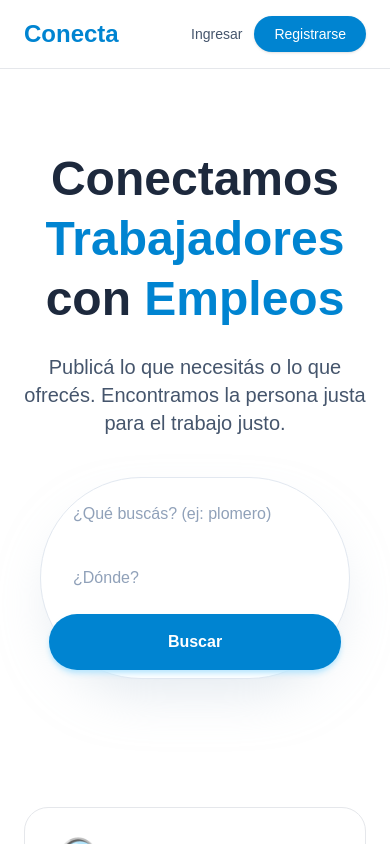
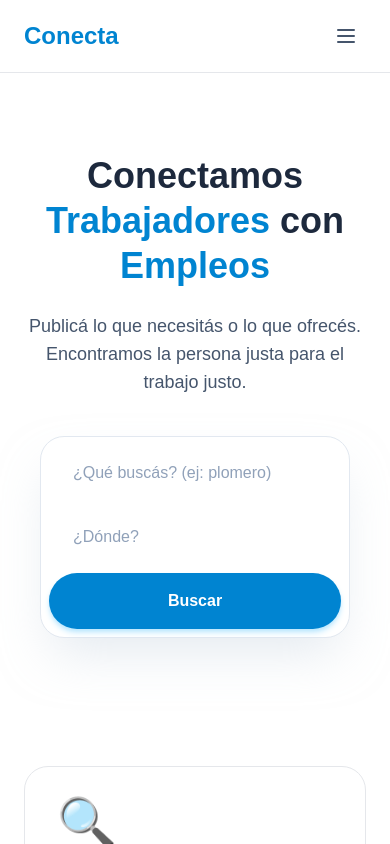
Before and after one commit to y1184/conecta, a Next.js app: page / in a window 390 px wide. Shown: the top 844 px of the page. Built offline with nearby package versions, Linux system fonts and the light colour scheme; no server answers.

Commit message:
Agregar menu de navegacionmovil (hamburguesa)

```diff
--- a/src/app/page.tsx
+++ b/src/app/page.tsx
@@ -9,8 +9,8 @@ import { User } from "@supabase/supabase-js";
 export default function Home() {
   const [usuario, setUsuario] = useState<User | null>(null);
   const [noLeidos, setNoLeidos] = useState(0);
+  const [menuAbierto, setMenuAbierto] = useState(false); // 👈 NUEVO: Estado para el menú móvil
 
-  // Estados para el buscador
   const [busqueda, setBusqueda] = useState("");
   const [ubicacion, setUbicacion] = useState("");
 
@@ -73,10 +73,12 @@ export default function Home() {
     <div className="min-h-screen flex flex-col">
       {/* HEADER */}
       <header className="border-b border-gray-200 bg-white/80 backdrop-blur-md sticky top-0 z-50">
-        <div className="max-w-6xl mx-auto px-6 py-4 flex items-center justify-between">
+        <div className="max-w-6xl mx-auto px-6 py-4 flex items-center justify-between relative">
           <Link href="/" className="text-2xl font-bold text-sky-600">
             Conecta
           </Link>
+
+          {/* 👈 MENÚ DE ESCRITORIO (Oculto en celular) */}
           <nav className="hidden md:flex gap-6 text-sm font-medium text-slate-600">
             <Link href="/trabajos" className="hover:text-sky-600 transition-colors">Buscar trabajo</Link>
             <Link href="/trabajadores" className="hover:text-sky-600 transition-colors">Buscar trabajadores</Link>
@@ -91,39 +93,85 @@ export default function Home() {
               )}
             </Link>
           </nav>
+
+          {/* 👈 BOTÓN DE USUARIO Y HAMBURGUESA */}
           <div className="flex gap-3 items-center">
             {usuario ? (
               <>
-                <Link href="/perfil" className="text-sm font-medium text-slate-600 hover:text-sky-600 transition-colors">
+                <Link href="/perfil" className="hidden sm:block text-sm font-medium text-slate-600 hover:text-sky-600 transition-colors">
                   Mi cuenta
                 </Link>
                 <button
                   onClick={handleLogout}
-                  className="bg-sky-600 text-white text-sm font-medium px-5 py-2 rounded-full hover:bg-sky-700 transition-colors shadow-sm"
+                  className="hidden sm:block bg-sky-600 text-white text-sm font-medium px-5 py-2 rounded-full hover:bg-sky-700 transition-colors shadow-sm"
                 >
                   Salir
                 </button>
               </>
             ) : (
               <>
-                <Link href="/login" className="text-sm font-medium text-slate-600 hover:text-sky-600 transition-colors">
+                <Link href="/login" className="hidden sm:block text-sm font-medium text-slate-600 hover:text-sky-600 transition-colors">
                   Ingresar
                 </Link>
-                <Link href="/registro" className="bg-sky-600 text-white text-sm font-medium px-5 py-2 rounded-full hover:bg-sky-700 transition-colors shadow-sm">
+                <Link href="/registro" className="hidden sm:block bg-sky-600 text-white text-sm font-medium px-5 py-2 rounded-full hover:bg-sky-700 transition-colors shadow-sm">
                   Registrarse
                 </Link>
               </>
             )}
+
+            {/* 👈 NUEVO: Botón Hamburguesa (solo visible en móvil) */}
+            <button
+              onClick={() => setMenuAbierto(!menuAbierto)}
+              className="md:hidden p-2 text-slate-600 hover:text-sky-600 focus:outline-none"
+            >
+              <svg className="w-6 h-6" fill="none" stroke="currentColor" viewBox="0 0 24 24" xmlns="http://www.w3.org/2000/svg">
+                {menuAbierto ? (
+                  <path strokeLinecap="round" strokeLinejoin="round" strokeWidth={2} d="M6 18L18 6M6 6l12 12" />
+                ) : (
+                  <path strokeLinecap="round" strokeLinejoin="round" strokeWidth={2} d="M4 6h16M4 12h16M4 18h16" />
+                )}
+              </svg>
+            </button>
           </div>
+
+          {/* 👈 NUEVO: MENÚ DESPLEGABLE MÓVIL */}
+          {menuAbierto && (
+            <div className="absolute top-full left-0 w-full bg-white border-b border-gray-200 shadow-lg md:hidden flex flex-col py-4 px-6 gap-4">
+              <Link href="/trabajos" onClick={() => setMenuAbierto(false)} className="text-sm font-medium text-slate-600 hover:text-sky-600">Buscar trabajo</Link>
+              <Link href="/trabajadores" onClick={() => setMenuAbierto(false)} className="text-sm font-medium text-slate-600 hover:text-sky-600">Buscar trabajadores</Link>
+              <Link href="/formalizate" onClick={() => setMenuAbierto(false)} className="text-sm font-medium text-slate-600 hover:text-sky-600">Formalizate</Link>
+              <Link href="/publicar" onClick={() => setMenuAbierto(false)} className="text-sm font-medium text-slate-600 hover:text-sky-600">Publicar demanda</Link>
+              <Link href="/mensajes" onClick={() => setMenuAbierto(false)} className="text-sm font-medium text-slate-600 hover:text-sky-600 flex items-center">
+                Mensajes
+                {noLeidos > 0 && (
+                  <span className="ml-2 bg-red-500 text-white text-xs font-bold px-2 py-0.5 rounded-full">{noLeidos}</span>
+                )}
+              </Link>
+
+              <div className="h-px bg-gray-200 w-full my-1"></div>
+
+              {usuario ? (
+                <>
+                  <Link href="/perfil" onClick={() => setMenuAbierto(false)} className="text-sm font-medium text-sky-600">Mi cuenta</Link>
+                  <button onClick={() => { handleLogout(); setMenuAbierto(false); }} className="text-left text-sm font-medium text-red-600">Cerrar sesión</button>
+                </>
+              ) : (
+                <>
+                  <Link href="/login" onClick={() => setMenuAbierto(false)} className="text-sm font-medium text-sky-600">Ingresar</Link>
+                  <Link href="/registro" onClick={() => setMenuAbierto(false)} className="text-sm font-medium text-sky-600">Registrarse</Link>
+                </>
+              )}
+            </div>
+          )}
         </div>
       </header>
 
       {/* HERO */}
       <section className="max-w-6xl mx-auto px-6 pt-20 pb-16 text-center flex-1 w-full">
-        <h2 className="text-5xl md:text-6xl font-extrabold mb-6 leading-tight text-slate-800">
+        <h2 className="text-4xl md:text-6xl font-extrabold mb-6 leading-tight text-slate-800">
           Conectamos <span className="text-sky-600">Trabajadores</span> con <span className="text-sky-600">Empleos</span>
         </h2>
-        <p className="text-xl text-slate-600 mb-10 max-w-2xl mx-auto">
+        <p className="text-lg md:text-xl text-slate-600 mb-10 max-w-2xl mx-auto">
           Publicá lo que necesitás o lo que ofrecés. Encontramos la persona justa para el trabajo justo.
         </p>
 
@@ -131,7 +179,7 @@ export default function Home() {
         <div className="max-w-4xl mx-auto mt-10 px-4 relative z-10">
           <form
             onSubmit={handleBuscar}
-            className="bg-white rounded-full shadow-2xl shadow-slate-300/50 p-2 flex flex-col md:flex-row items-center gap-2 border border-slate-200"
+            className="bg-white rounded-3xl md:rounded-full shadow-2xl shadow-slate-300/50 p-2 flex flex-col md:flex-row items-center gap-2 border border-slate-200"
           >
             <input
               type="text"
@@ -222,10 +270,10 @@ export default function Home() {
 
       {/* BANNER UNIPERSONAL */}
       <section className="max-w-6xl mx-auto px-6 py-20 w-full">
-        <div className="bg-sky-600 text-white rounded-3xl p-12 text-center shadow-2xl shadow-sky-200 relative overflow-hidden">
+        <div className="bg-sky-600 text-white rounded-3xl p-8 md:p-12 text-center shadow-2xl shadow-sky-200 relative overflow-hidden">
           <div className="relative z-10">
-            <h3 className="text-3xl font-bold mb-4">¿Trabajás por tu cuenta?</h3>
-            <p className="text-lg mb-8 opacity-90 max-w-2xl mx-auto">
+            <h3 className="text-2xl md:text-3xl font-bold mb-4">¿Trabajás por tu cuenta?</h3>
+            <p className="text-base md:text-lg mb-8 opacity-90 max-w-2xl mx-auto">
               Te ayudamos a formalizarte como unipersonal: alta en DGI, BPS, facturación electrónica y todo lo que necesitás.
             </p>
             <Link href="/formalizate" className="inline-block bg-white text-sky-600 px-8 py-3 rounded-full font-bold hover:bg-slate-50 transition-colors shadow-lg">
```
